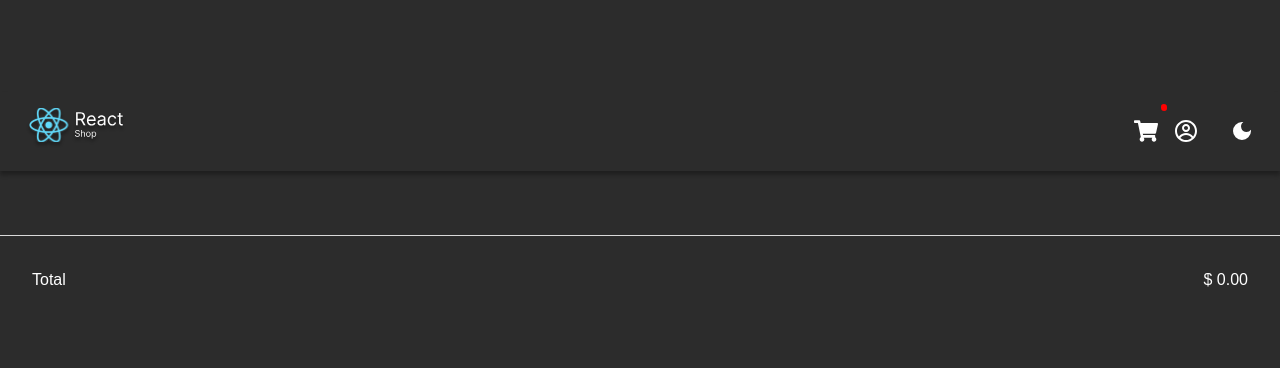
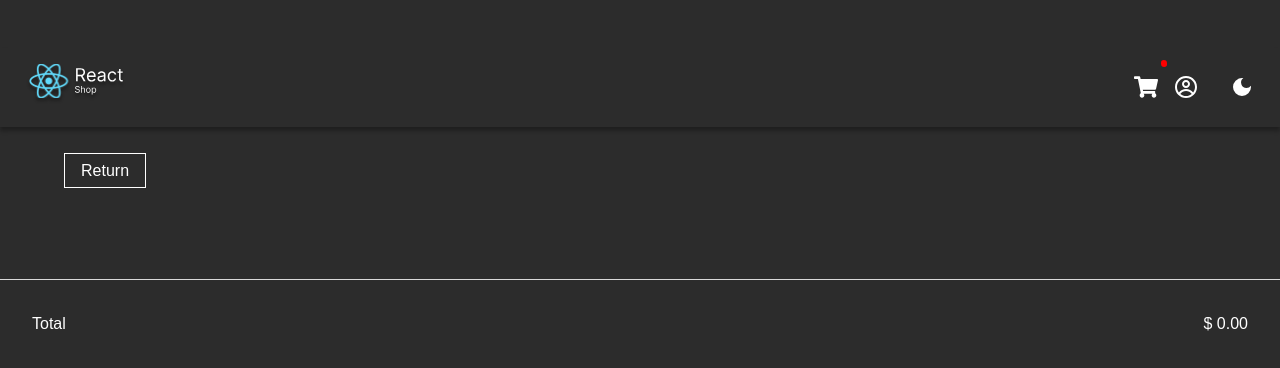
Before and after one commit to MatheusTrindade5201/react-shop, a React app: page /cart in a window 1280 px wide. Shown: the part 176-544 px from the top of the page. Built offline with nearby package versions, Linux system fonts and the light colour scheme; the HTML template or start-up script is replaced by a standard one.

Commit message:
feat: adding a return button to the cart page to go back to tha main page

```diff
--- a/src/Pages/Cart/index.jsx
+++ b/src/Pages/Cart/index.jsx
@@ -1,5 +1,6 @@
 import { useContext, useEffect, useState } from "react";
 import { MdDarkMode, MdOutlineDarkMode } from "react-icons/md";
+import { NavLink } from "react-router-dom";
 import CartAmount from "../../Components/CartAmount";
 import Header from "../../Components/Header";
 import ProductCartList from "../../Components/ProductIten";
@@ -7,7 +8,7 @@ import { MyContext } from "../../Context/MyContext";
 import { fillCart } from "../../services/api";
 import dark from "../../Styled/Themes/dark";
 import light from "../../Styled/Themes/light";
-import PageContainer, { Loading } from "../style";
+import PageContainer, { Loading, Return } from "../style";
 
 const CartPage = () => {
 
@@ -52,6 +53,9 @@ const CartPage = () => {
                 <Header
                 themeSwitch={toggle === 'off' ?  <MdDarkMode className="icon" onClick={switchToggle}/> :<MdOutlineDarkMode className="icon" onClick={switchToggle}/> }
                 />
+                <Return>
+                    <NavLink className='return__button' to={'/'}>Return</NavLink>
+                </Return>
                 <ProductCartList products={products} updateCart={setCart}/>
                 <CartAmount total={total.toFixed(2)} />
         </PageContainer>
--- a/src/Pages/style.jsx
+++ b/src/Pages/style.jsx
@@ -93,3 +93,21 @@ export const ProductInfoContainer = styled.div`
     }
 
 `
+
+export const Return = styled.div`
+    padding: 2rem 5vw;
+
+    .return__button{
+        text-decoration: none;
+        color: ${props => props.theme.settings.text};
+        border: 1px solid ${props => props.theme.settings.text};
+        padding: .5rem 1rem;
+        transition: .2s
+    }
+
+    .return__button:hover{
+        color: ${props => props.theme.settings.primary};
+        border: 1px solid ${props => props.theme.settings.primary};
+        background-color: ${props => props.theme.settings.text}
+    }
+`
```
